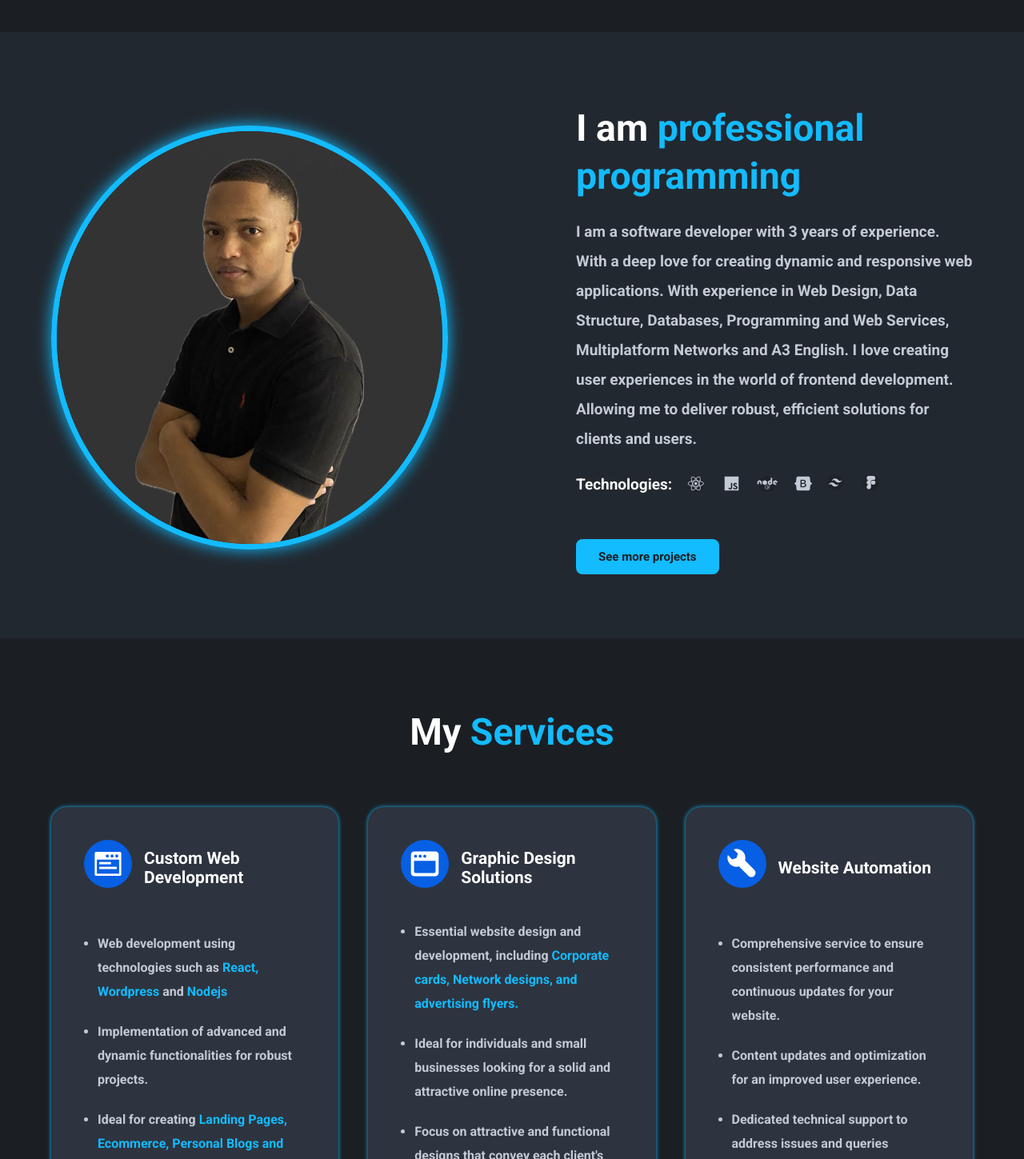
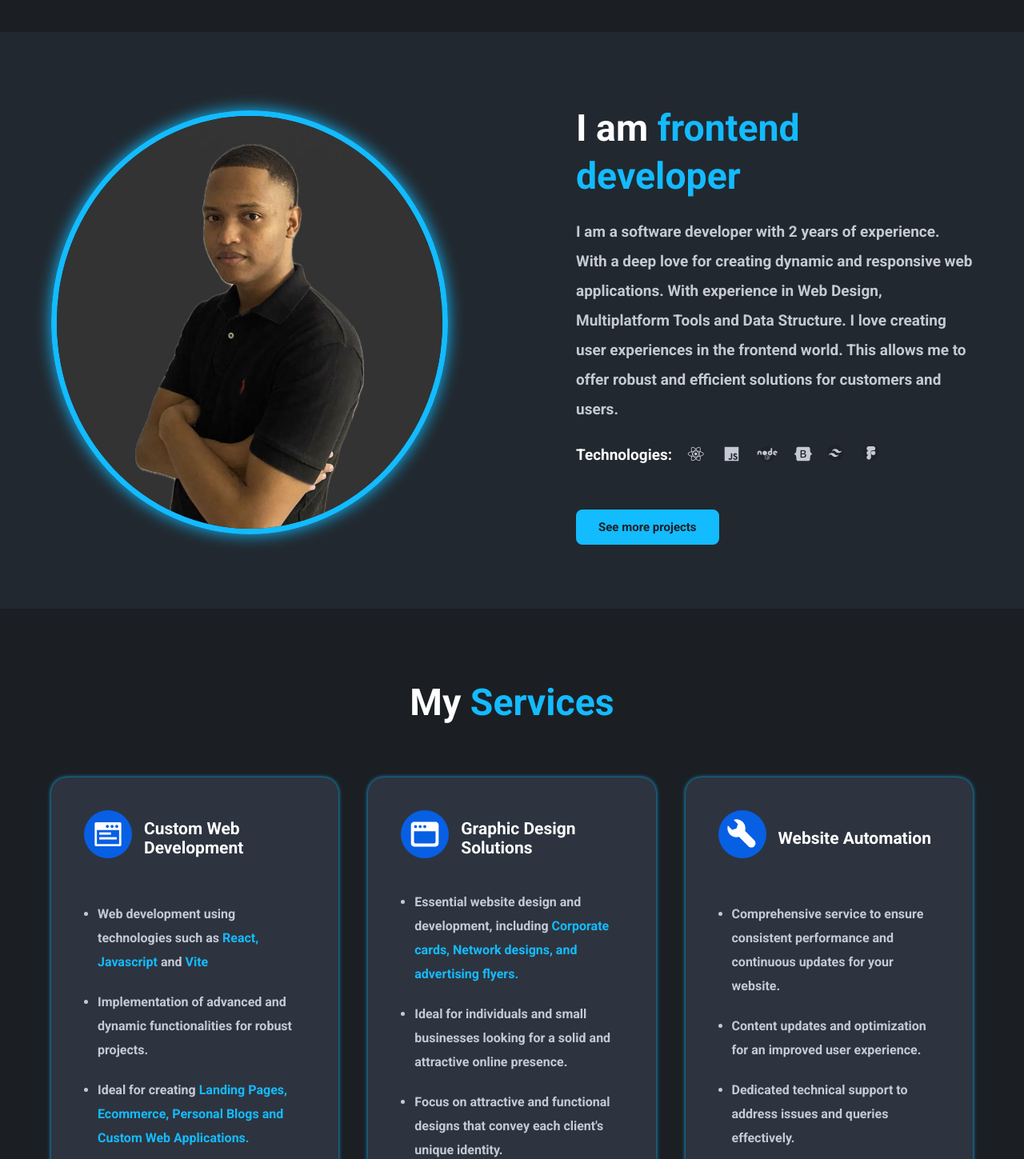
Before and after one commit to Juanrdeveloper/Daviid-portf, a plain HTML site: page index.html in a window 1280 px wide. Shown: the part 760-2209 px from the top of the page at 80% size. Drawn offline with nearby package versions, Linux system fonts and the light colour scheme; files whose address does not match are found by name.

Commit message:
Frontend developer

```diff
--- a/index.html
+++ b/index.html
@@ -87,10 +87,10 @@
         </div>
 
         <div class="about-text" data-aos="zoom-in-up">
-            <h2>I am <span>professional programming</span><br></h2>
+            <h2>I am <span>frontend developer</span><br></h2>
             <div class="exp-area">
 
-                <p>I am a software developer with 3 years of experience. With a deep love for creating dynamic and responsive web applications. With experience in Web Design, Data Structure, Databases, Programming and Web Services, Multiplatform Networks and A3 English. I love creating user experiences in the world of frontend development. Allowing me to deliver robust, efficient solutions for clients and users.
+                <p>I am a software developer with 2 years of experience. With a deep love for creating dynamic and responsive web applications. With experience in Web Design, Multiplatform Tools and Data Structure. I love creating user experiences in the frontend world. This allows me to offer robust and efficient solutions for customers and users.
                 </p>
 
                 <p class="technologies">
@@ -120,7 +120,7 @@
                 </div>
 
                 <ul>
-                    <li>Web development using technologies such as <span>React,</span> <span>Wordpress</span> and <span>Nodejs</span> </li>
+                    <li>Web development using technologies such as <span>React,</span> <span>Javascript</span> and <span>Vite</span> </li>
                     <li>Implementation of advanced and dynamic functionalities for robust projects.</li>
                     <li>Ideal for creating <span>Landing Pages, Ecommerce, Personal Blogs and Custom Web Applications.</span></li>
                 </ul>
```
